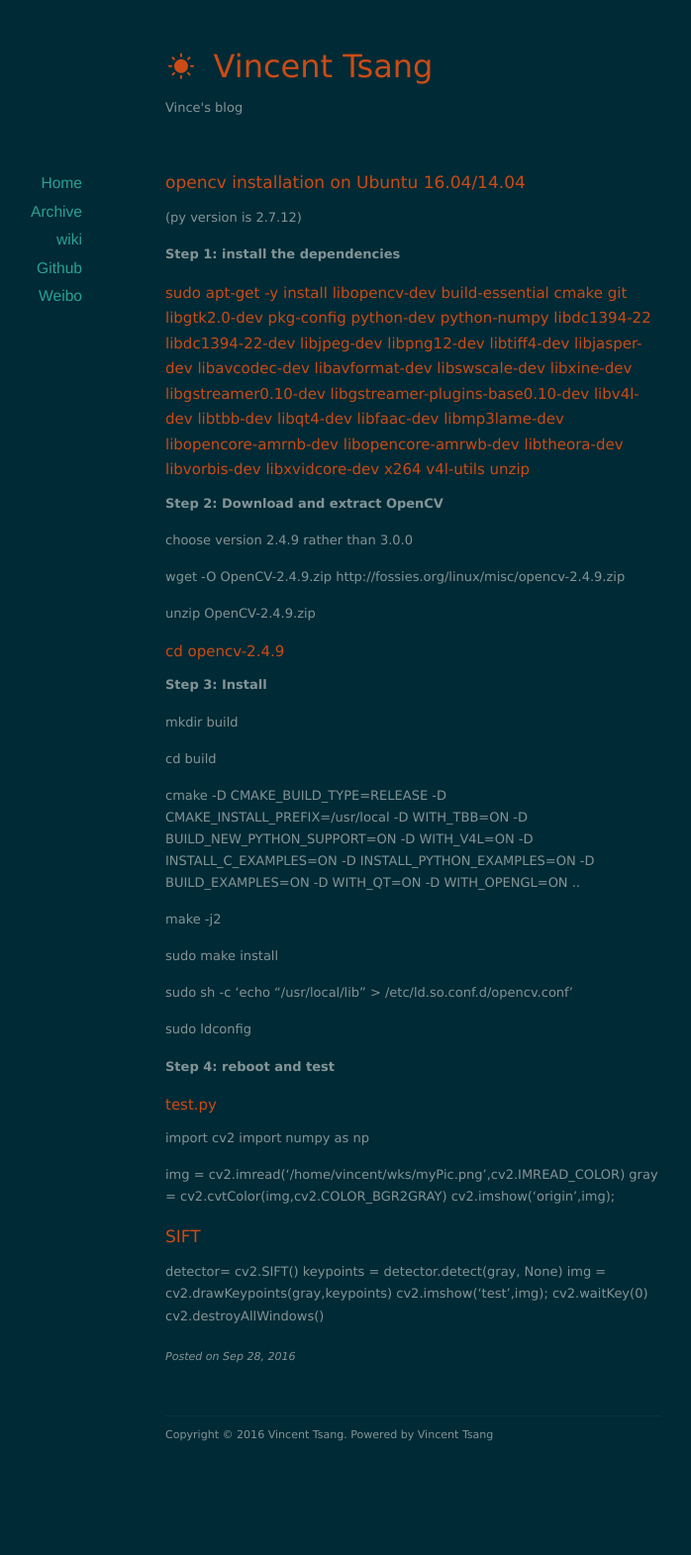
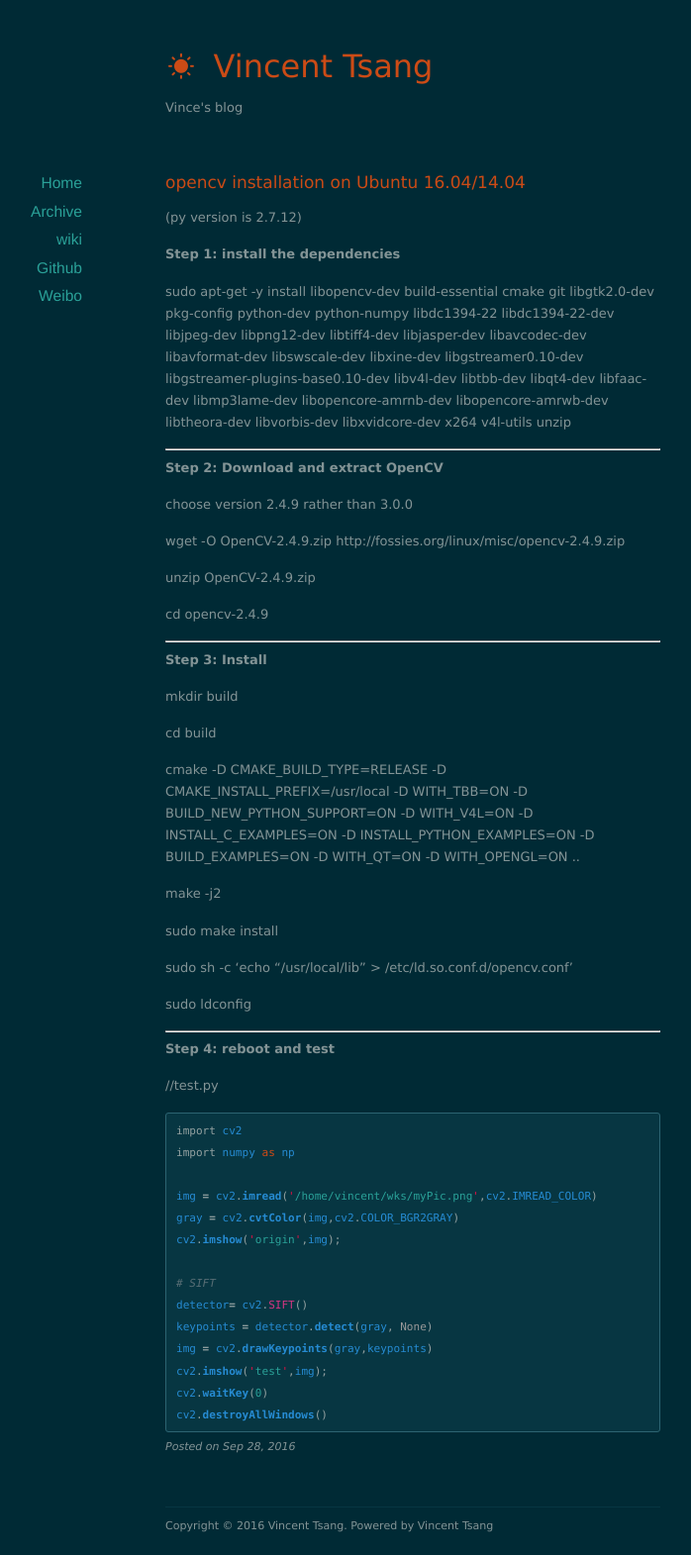
Before and after one commit to vinceTsang/vincetsang.github.io, a Jekyll site: the page built from _posts/2016-09-28-opencv-installation---wiki.md, in a window 1280 px wide. Shown: the whole page at 99% size, without its empty margins (223-921 px from the left). Built offline with Jekyll 4.4.1, drawn with Linux system fonts in a browser that asks for light colours; nearby versions of some CDN libraries; before the commit the page ends 1480 px from its top, so only the background shows below that.

Commit message:
Update 2016-09-28-opencv-installation---wiki.md

```diff
--- a/_posts/2016-09-28-opencv-installation---wiki.md
+++ b/_posts/2016-09-28-opencv-installation---wiki.md
@@ -9,6 +9,8 @@
 **Step 1: install the dependencies**
 
 sudo apt-get -y install libopencv-dev build-essential cmake git libgtk2.0-dev pkg-config python-dev python-numpy libdc1394-22 libdc1394-22-dev libjpeg-dev libpng12-dev libtiff4-dev libjasper-dev libavcodec-dev libavformat-dev libswscale-dev libxine-dev libgstreamer0.10-dev libgstreamer-plugins-base0.10-dev libv4l-dev libtbb-dev libqt4-dev libfaac-dev libmp3lame-dev libopencore-amrnb-dev libopencore-amrwb-dev libtheora-dev libvorbis-dev libxvidcore-dev x264 v4l-utils unzip
+
+
 ---
 
 **Step 2: Download and extract OpenCV**
@@ -20,6 +22,8 @@
 unzip OpenCV-2.4.9.zip
 
 cd opencv-2.4.9
+
+
 ---
 
 **Step 3: Install**
@@ -38,9 +42,12 @@
 
 sudo ldconfig
 
+---
+
 **Step 4: reboot and test**
 
-## test.py
+//test.py
+{% highlight python %}
 
 import cv2
 import numpy as np
@@ -56,3 +63,4 @@
 cv2.imshow('test',img);
 cv2.waitKey(0)
 cv2.destroyAllWindows()
+{% endhighlight %}
```
